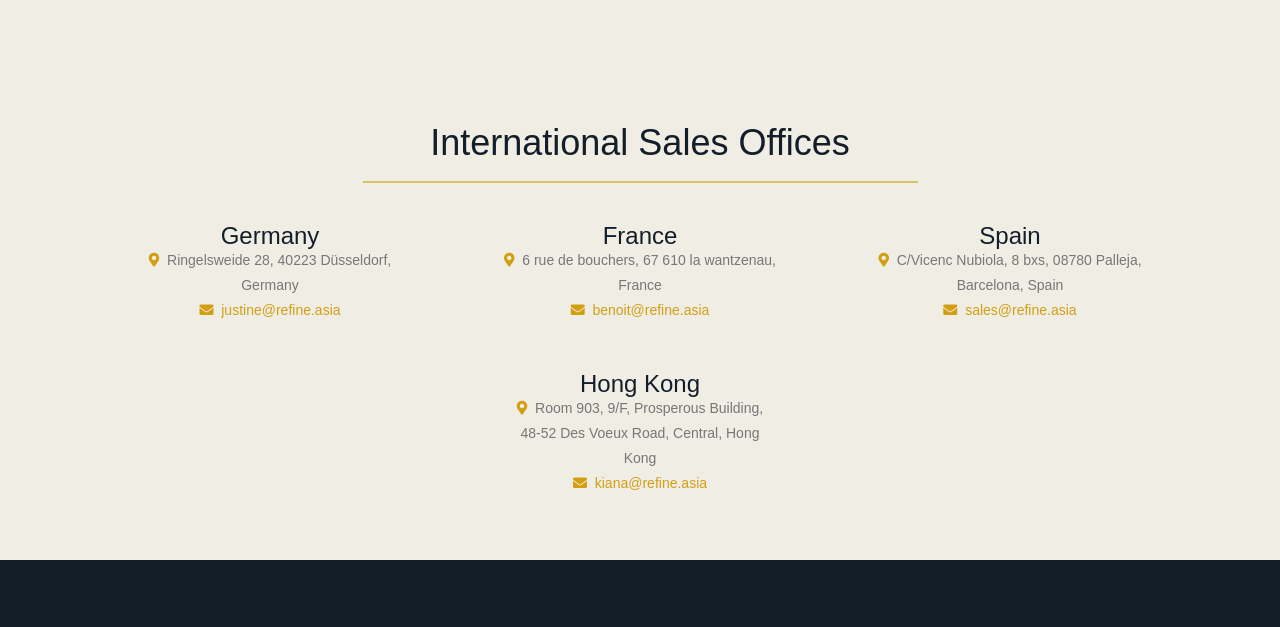
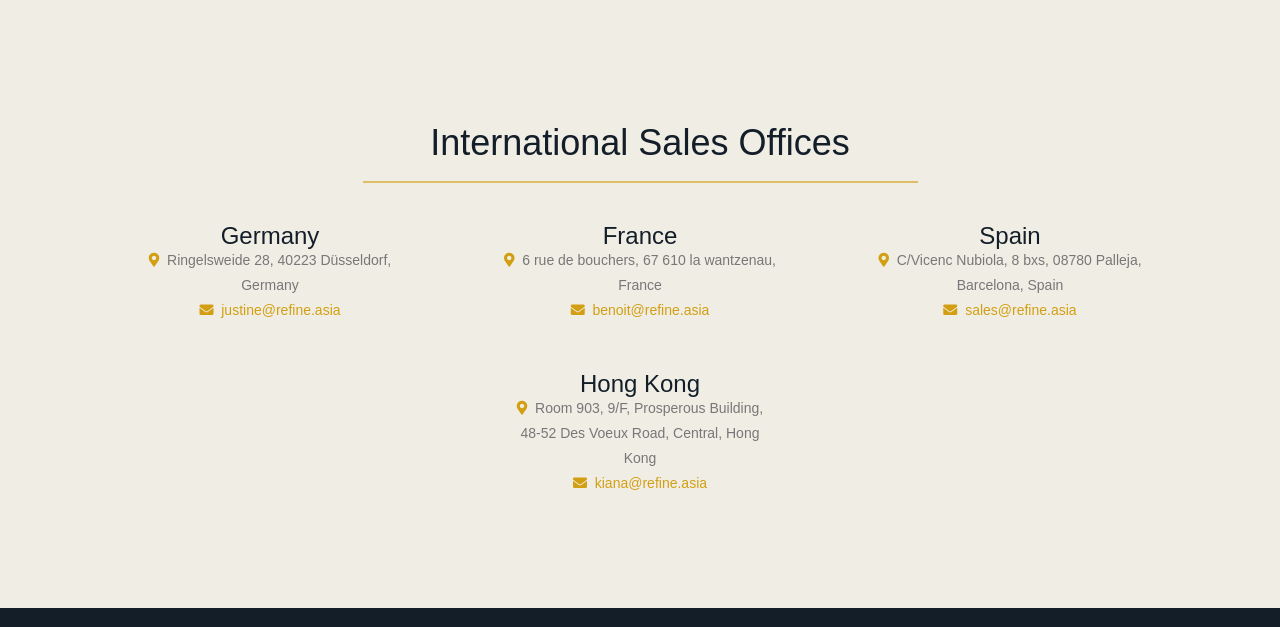
Before and after one commit to kyledwagner/Refine-Asia, a plain HTML site: page contact.html in a window 1280 px wide. Shown: the part 1009-1636 px from the top of the page. Drawn offline with nearby package versions, Linux system fonts and the light colour scheme; files that its build step writes are made by us from their sources; a web font is replaced by a local one.

Commit message:
Fixed padding on Contact page (mobile & desktop)

```diff
--- a/assets/css/template-main-sm-1.css
+++ b/assets/css/template-main-sm-1.css
@@ -1413,6 +1413,7 @@ a.footerlink:hover,focus {
         padding-left: 1.2em;
         padding-right: 1.2em;
         padding-bottom: 0em;
+        padding-top: 0em;
       }
     }
 
--- a/contact.html
+++ b/contact.html
@@ -238,7 +238,7 @@
 
 <!-- International Sales Offices -->
 <section class="fdb-block">
-  <div class="container">
+  <div class="container pb-lg-5">
 		<div class="row">
       <div class="col-12 text-center" data-aos="fade" data-aos-duration="1000" data-aos-once="true">
         <h1 class="divider-line pb-3">International Sales Offices</h1><br>
```
